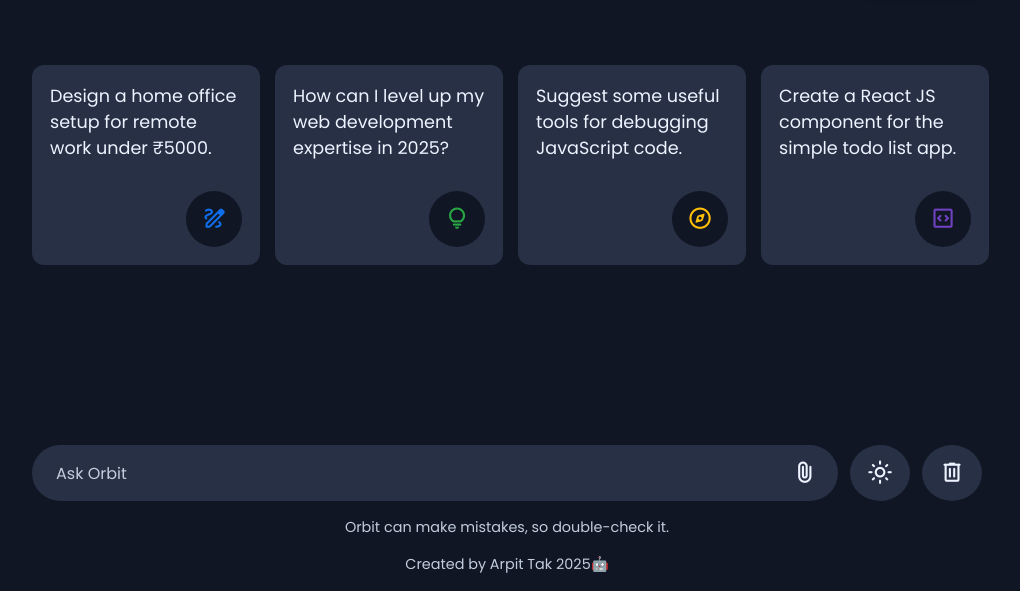
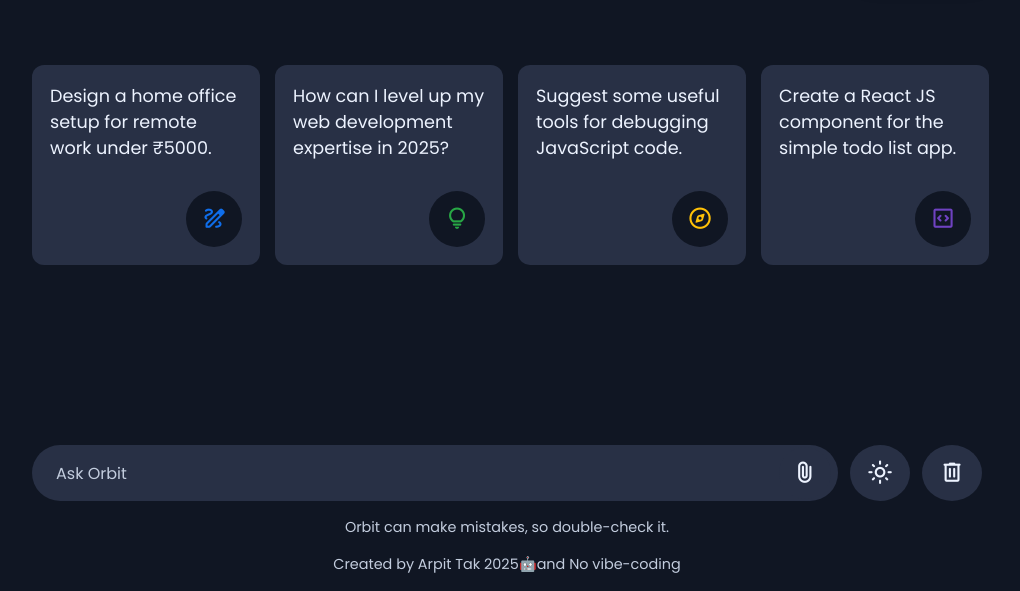
Before and after one commit to arpittak027/Orbit-Chatbot, a plain HTML site: page index.html in a window 1280 px wide. Shown: the part 209-800 px from the top of the page, without its empty margins (133-1153 px from the left). Drawn offline with nearby package versions, Linux system fonts and the light colour scheme.

Commit message:
Update index.html

```diff
--- a/index.html
+++ b/index.html
@@ -70,7 +70,7 @@
           <button id="delete-chats-btn" class="material-symbols-rounded">delete</button>
         </div>
         <p class="disclaimer-text">Orbit can make mistakes, so double-check it.</p>
-        <p class="disclaimer-text">Created by Arpit Tak 2025🤖</p>
+        <p class="disclaimer-text">Created by Arpit Tak 2025🤖and No vibe-coding</p>
       </div>
     </div>
     <script src="script.js"></script>
```
